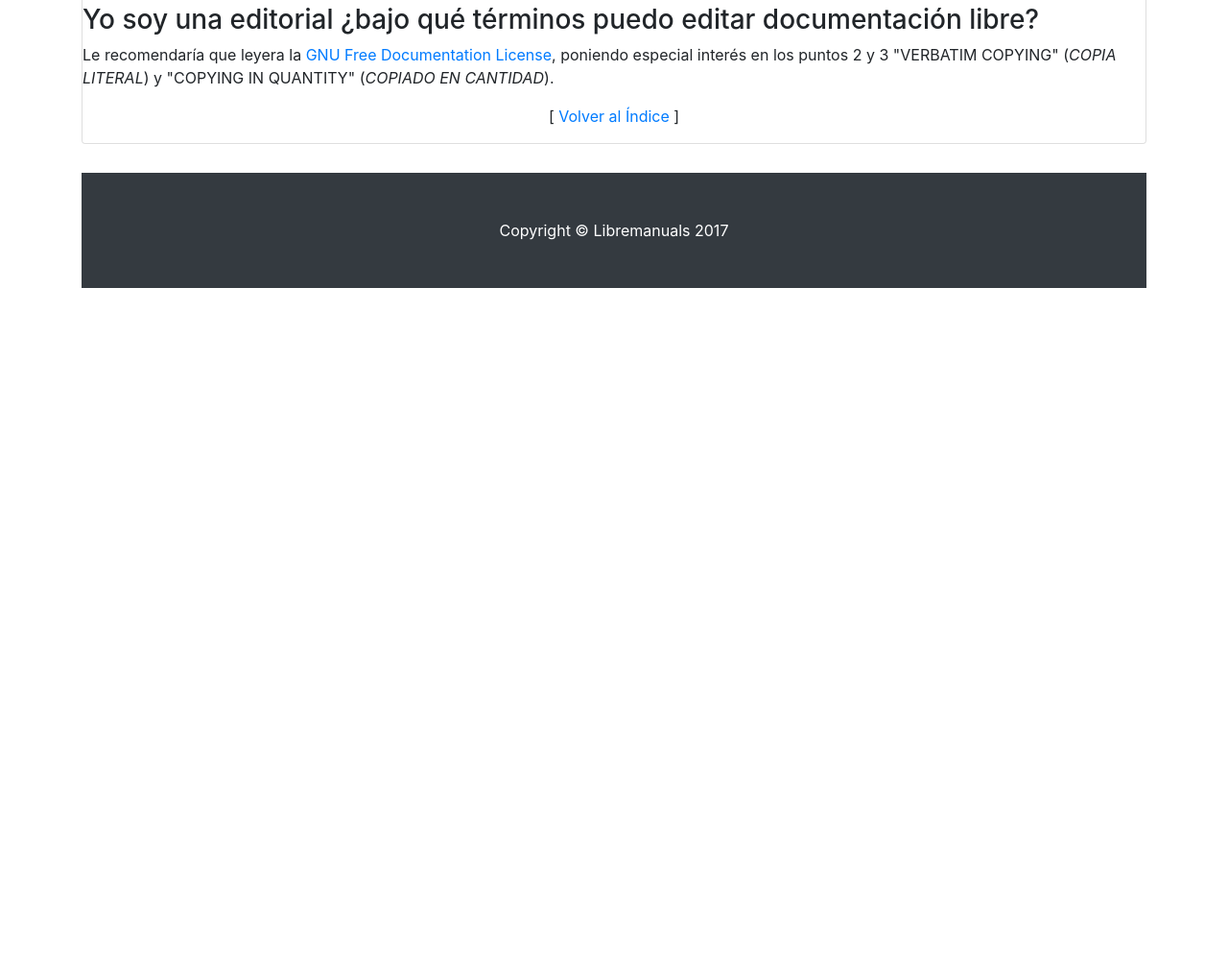
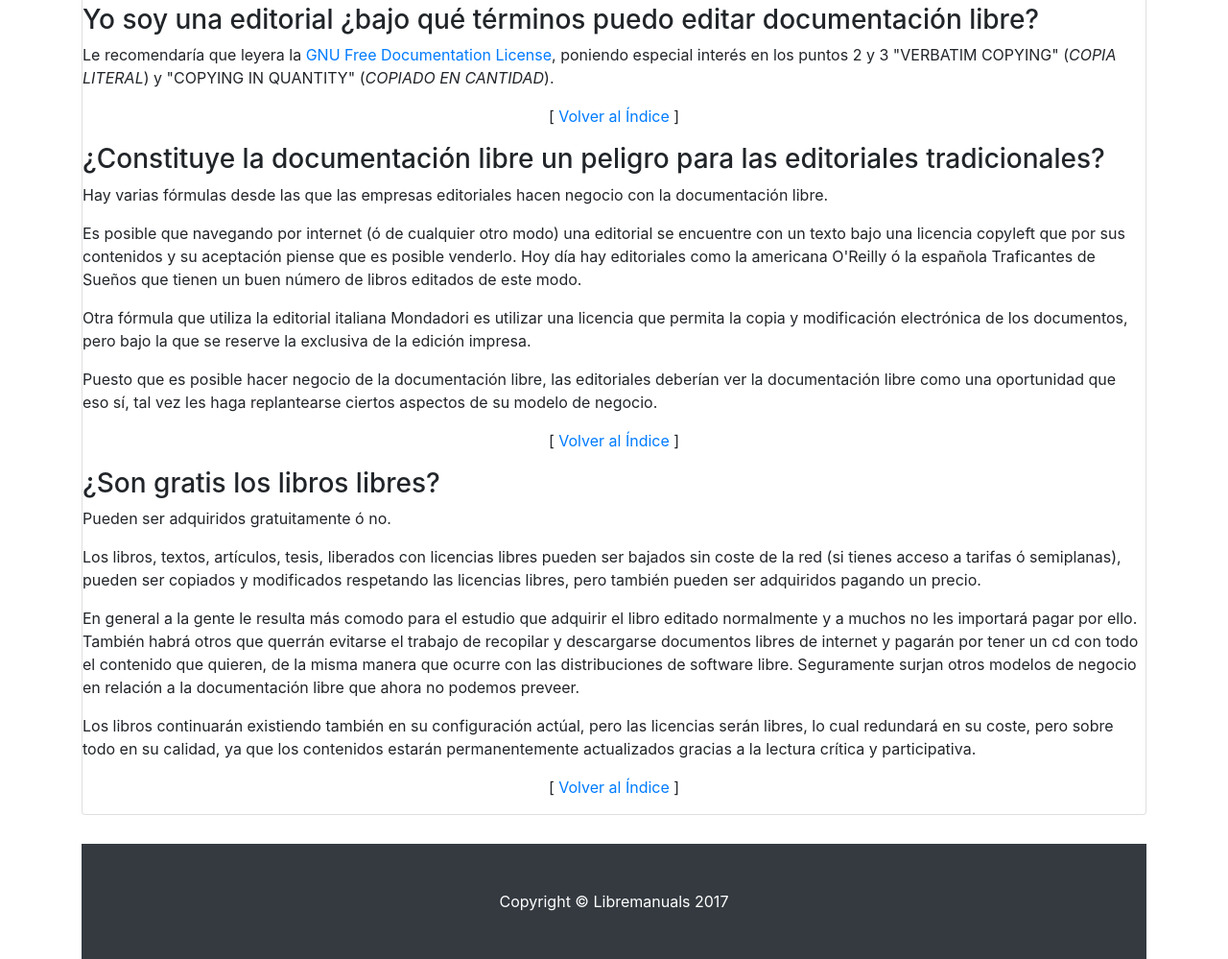
Before and after one commit to jorgesumle/libremanuals.github.io, a website: page faq-freedoc.html in a window 1280 px wide. Shown: the part 5167-6166 px from the top of the page at 96% size. Before the commit the page ends 5467 px from the top, so only its background shows below. Drawn offline with Linux system fonts and the light colour scheme.

Commit message:
faq-freedoc.html: finish import from ourproject

```diff
--- a/faq-freedoc.html
+++ b/faq-freedoc.html
@@ -246,7 +246,31 @@ proyectos como <a href="http://creativecommons.org/">Creative Commons</a>.
 
 	      <p>Le recomendaría que leyera la <a href="http://www.gnu.org/licenses/fdl.html">GNU Free Documentation License</a>, poniendo especial interés en los puntos 2 y 3 "VERBATIM COPYING" (<i>COPIA LITERAL</i>) y "COPYING IN QUANTITY" (<i>COPIADO EN CANTIDAD</i>).</p>
 
-	      <p align='center'>[ <a href='#indice'>Volver al &Iacute;ndice</a> ]</p>
+	    <p align='center'>[ <a href='#indice'>Volver al &Iacute;ndice</a> ]</p>
+
+	    <h3><a name="peligro-editorial">¿Constituye la documentación libre un peligro para las editoriales tradicionales?</a></h3>
+
+  	    <p>Hay varias fórmulas desde las que las empresas editoriales hacen negocio con la documentación libre.</p>
+
+	    <p>Es posible que navegando por internet (ó de cualquier otro modo) una editorial se encuentre con un texto bajo una licencia copyleft que por sus contenidos y su aceptación piense que es posible venderlo. Hoy día hay editoriales como la americana O'Reilly ó la española Traficantes de Sueños que tienen un buen número de libros editados de este modo.</p>
+
+	    <p>Otra fórmula que utiliza la editorial italiana Mondadori es utilizar una licencia que permita la copia y modificación electrónica de los documentos, pero bajo la que se reserve la exclusiva de la edición impresa.</p>
+
+	    <p>Puesto que es posible hacer negocio de la documentación libre, las editoriales deberían ver la documentación libre como una oportunidad que eso sí, tal vez les haga replantearse ciertos aspectos de su modelo de negocio.</p>
+
+	    <p align='center'>[ <a href='#indice'>Volver al &Iacute;ndice</a> ]</p>
+
+	    <h3><a name="gratis-libre">¿Son gratis los libros libres?</a></h3>
+
+	    <p>Pueden ser adquiridos gratuitamente ó no.</p>
+
+	    <p>Los libros, textos, artículos, tesis, liberados con licencias libres pueden ser bajados sin coste de la red (si tienes acceso a tarifas ó semiplanas), pueden ser copiados y modificados respetando las licencias libres, pero también pueden ser adquiridos pagando un precio.</p>
+
+	    <p>En general a la gente le resulta más comodo para el estudio que adquirir el libro editado normalmente y a muchos no les importará pagar por ello. También habrá otros que querrán evitarse el trabajo de recopilar y descargarse documentos libres de internet y pagarán por tener un cd con todo el contenido que quieren, de la misma manera que ocurre con las distribuciones de software libre. Seguramente surjan otros modelos de negocio en relación a la documentación libre que ahora no podemos preveer.</p>
+
+	    <p>Los libros continuarán existiendo también en su configuración actúal, pero las licencias serán libres, lo cual redundará en su coste, pero sobre todo en su calidad, ya que los contenidos estarán permanentemente actualizados gracias a la lectura crítica y participativa.</p>
+
+	    <p align='center'>[ <a href='#indice'>Volver al &Iacute;ndice</a> ]</p>
 
           </div>
         </div>
```
